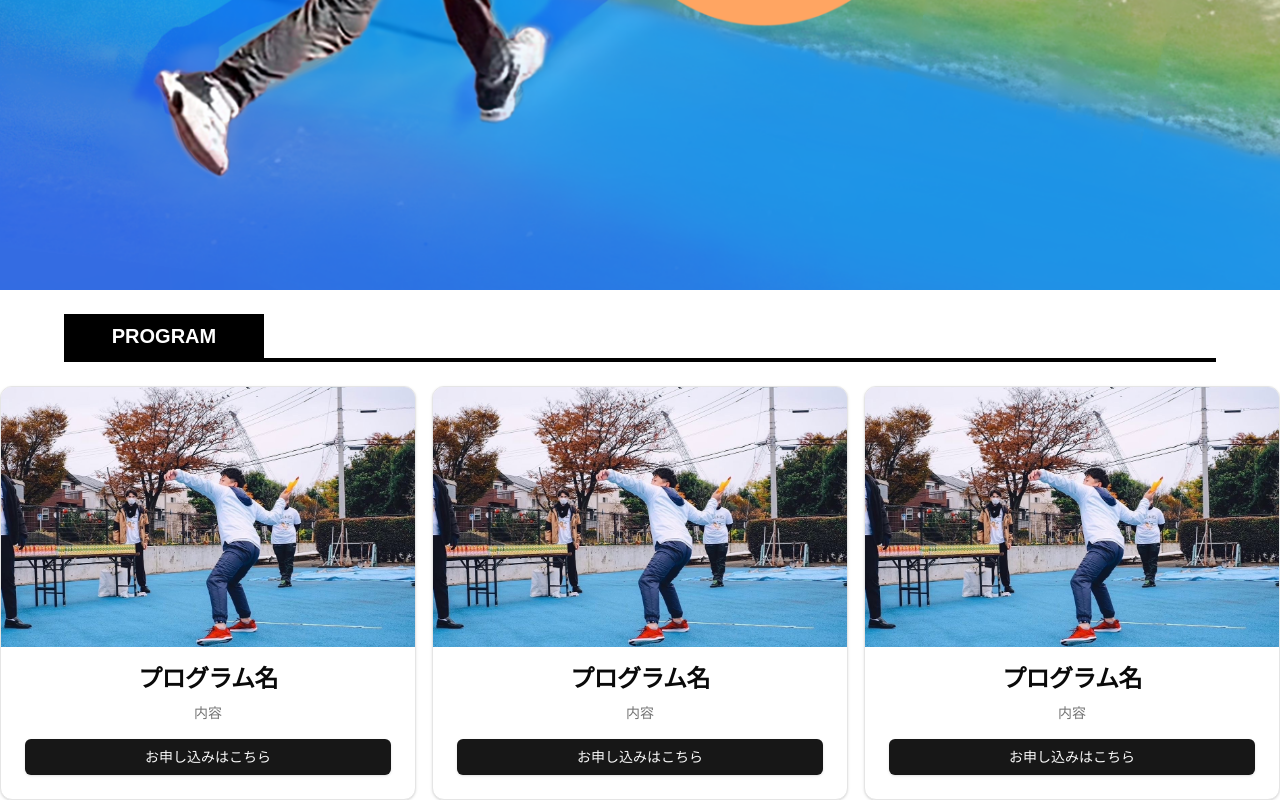
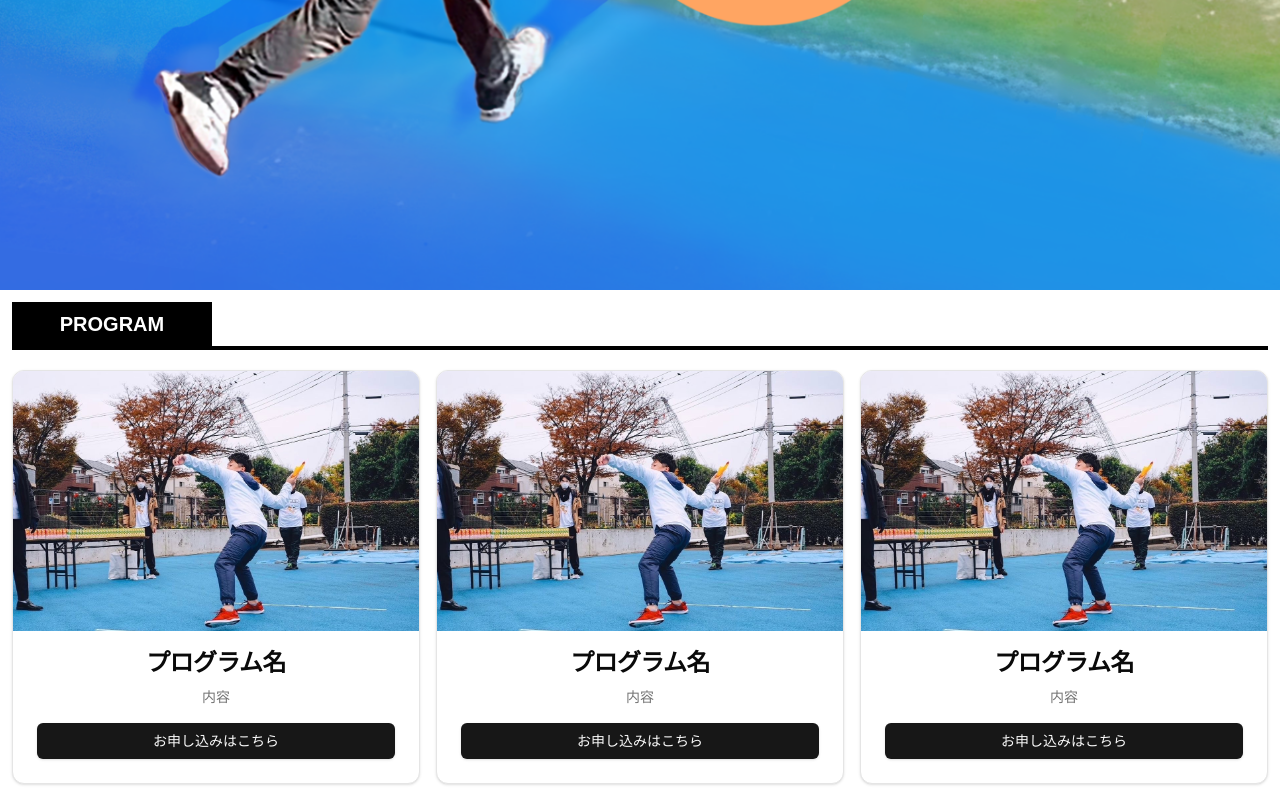
Before and after one commit to Shigurex/nagefes, a Next.js app: page / in a window 1280 px wide. Shown: the part 670-1470 px from the top of the page. Built offline with nearby package versions, Linux system fonts and the light colour scheme.

Commit message:
gap added

```diff
--- a/src/components/common/menuTitle.tsx
+++ b/src/components/common/menuTitle.tsx
@@ -1,6 +1,6 @@
 export const MenuTitle = () => {
   return (
-    <div className='w-full px-16 py-6'>
+    <div className='w-full'>
       <div className='text-white flex items-center border-b-4 border-black'>
         <span className='font-bold text-xl bg-black py-2 w-[200px] text-center'>
           PROGRAM
--- a/src/components/home/programs.tsx
+++ b/src/components/home/programs.tsx
@@ -3,13 +3,13 @@ import { MenuTitle } from '../common/menuTitle'
 
 export const Program = () => {
   return (
-    <>
+    <div className='container mx-auto flex flex-col p-3 gap-5'>
       <MenuTitle />
       <div className='grid grid-cols-1 md:grid-cols-3 gap-4'>
         <ProgramCard />
         <ProgramCard />
         <ProgramCard />
       </div>
-    </>
+    </div>
   )
 }
```
